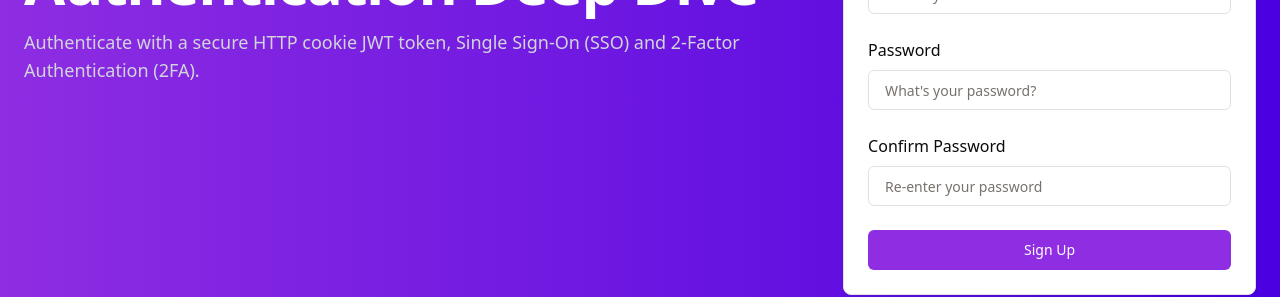
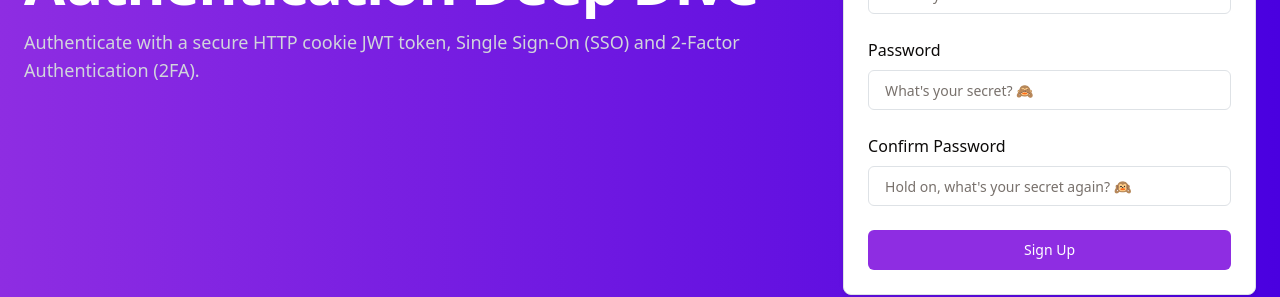
Before and after one commit to mirza-sync/mern-jwt, a React (Vite) app in the folder frontend/: page /register in a window 1280 px wide. Shown: the part 407-704 px from the top of the page. Built offline with nearby package versions, Linux system fonts and the light colour scheme.

Commit message:
Add monke

```diff
--- a/frontend/src/screens/RegisterScreen.tsx
+++ b/frontend/src/screens/RegisterScreen.tsx
@@ -63,11 +63,11 @@ const RegisterScreen = () => {
           </div>
           <div className="grid gap-2">
             <Label htmlFor="password">Password</Label>
-            <Input id="password" type="password" placeholder="What's your password?" value={password} onChange={(e) => setPassword(e.target.value)} />
+            <Input id="password" type="password" placeholder="What's your secret? 🙈" value={password} onChange={(e) => setPassword(e.target.value)} />
           </div>
           <div className="grid gap-2">
             <Label htmlFor="confirmPassword">Confirm Password</Label>
-            <Input id="confirmPassword" type="password" placeholder="Re-enter your password" value={confirmPassword} onChange={(e) => setConfirmPassword(e.target.value)} />
+            <Input id="confirmPassword" type="password" placeholder="Hold on, what's your secret again? 🙉" value={confirmPassword} onChange={(e) => setConfirmPassword(e.target.value)} />
           </div>
         </CardContent>
         <CardFooter>
```
